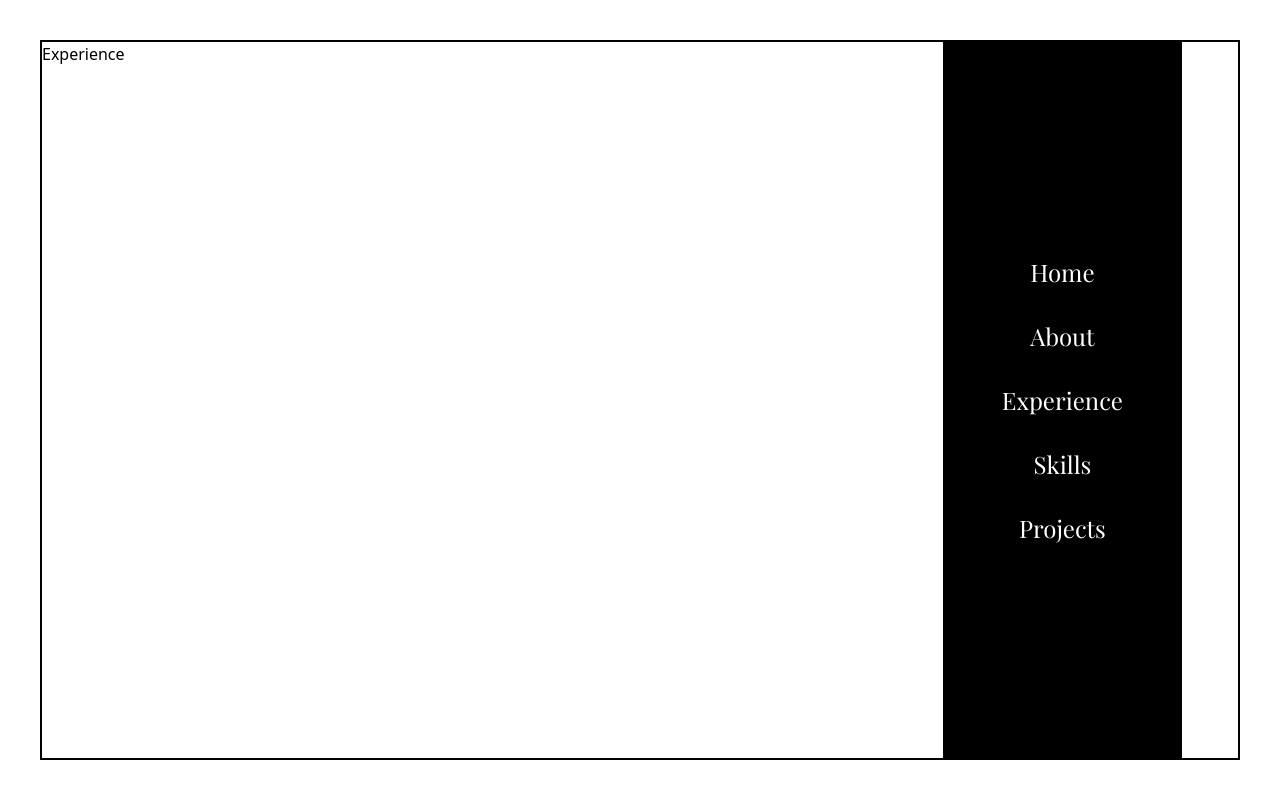
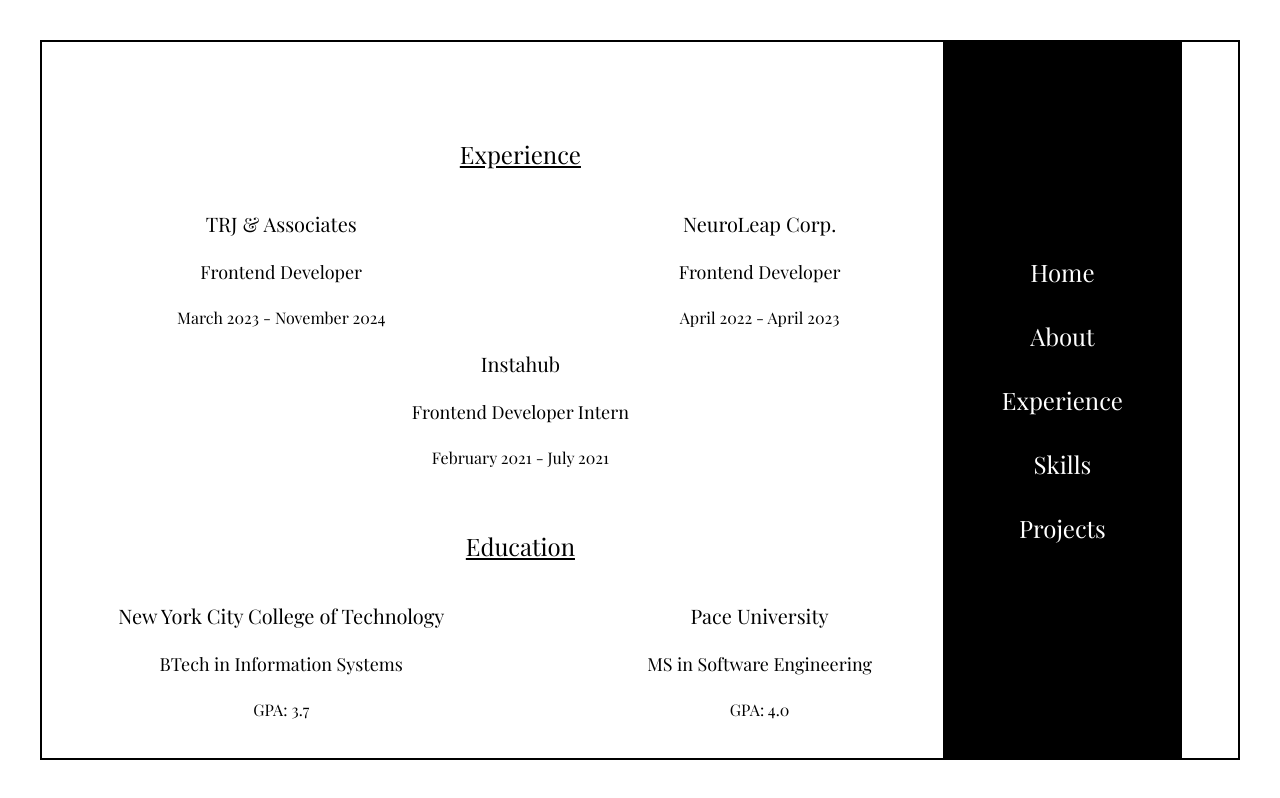
Before and after one commit to emirCo95/portfolio_v4, a Next.js app: page /experience in a window 1280 px wide. Built offline with nearby package versions, Linux system fonts and the light colour scheme; a web font is replaced by a local one.

Commit message:
Update page.tsx

```diff
--- a/app/experience/page.tsx
+++ b/app/experience/page.tsx
@@ -1,7 +1,125 @@
+'use client';
+
+import { motion } from 'motion/react';
 import React from 'react';
+import { playFair } from '../ui/fonts';
 
 const Experience = () => {
-  return <div>Experience</div>;
+  return (
+    <div className="w-full md:w-[80%] h-full">
+      <motion.div
+        className="-z-10 w-full h-full"
+        initial={{ opacity: 0, x: 250 }}
+        animate={{ opacity: 1, x: 0, transition: { duration: 1 } }}
+      >
+        <div className="w-full h-full flex flex-col items-center justify-center">
+          <h1
+            className={`${playFair.className} antialiased mt-20 mb-10 text-lg md:text-2xl underline`}
+          >
+            Experience
+          </h1>
+          <div className="w-full flex flex-col justify-center items-center">
+            <div className="w-full flex justify-center items-center">
+              <div className="w-full flex flex-col justify-center items-center">
+                <h1
+                  className={`${playFair.className} antialiased mb-5 text-md md:text-xl`}
+                >
+                  TRJ & Associates
+                </h1>
+                <h2
+                  className={`${playFair.className} antialiased mb-5 text-sm md:text-lg`}
+                >
+                  Frontend Developer
+                </h2>
+                <p
+                  className={`${playFair.className} antialiased mb-5 text-xs md:text-base`}
+                >
+                  March 2023 - November 2024
+                </p>
+              </div>
+              <div className="w-full flex flex-col justify-center items-center">
+                <h1
+                  className={`${playFair.className} antialiased mb-5 text-md md:text-xl`}
+                >
+                  NeuroLeap Corp.
+                </h1>
+                <h2
+                  className={`${playFair.className} antialiased mb-5 text-sm md:text-lg`}
+                >
+                  Frontend Developer
+                </h2>
+                <p
+                  className={`${playFair.className} antialiased mb-5 text-xs md:text-base`}
+                >
+                  April 2022 - April 2023
+                </p>
+              </div>
+            </div>
+            <div className="w-full flex justify-center items-center">
+              <div className="w-full flex flex-col justify-center items-center">
+                <h1
+                  className={`${playFair.className} antialiased text-center mb-5 text-md md:text-xl`}
+                >
+                  Instahub
+                </h1>
+                <h2
+                  className={`${playFair.className} antialiased mb-5 text-sm md:text-lg`}
+                >
+                  Frontend Developer Intern
+                </h2>
+                <p
+                  className={`${playFair.className} antialiased mb-5 text-xs md:text-base`}
+                >
+                  February 2021 - July 2021
+                </p>
+              </div>
+            </div>
+          </div>
+          <h1
+            className={`${playFair.className} antialiased text-lg md:text-2xl my-10 underline`}
+          >
+            Education
+          </h1>
+          <div className="w-full flex justify-center items-center">
+            <div className="w-full flex flex-col justify-center items-center">
+              <h1
+                className={`${playFair.className} antialiased mb-5 text-md md:text-xl text-center`}
+              >
+                New York City College of Technology
+              </h1>
+              <h2
+                className={`${playFair.className} antialiased mb-5 text-sm md:text-lg`}
+              >
+                BTech in Information Systems
+              </h2>
+              <p
+                className={`${playFair.className} antialiased mb-5 text-xs md:text-base`}
+              >
+                GPA: 3.7
+              </p>
+            </div>
+            <div className="w-full flex flex-col justify-center items-center">
+              <h1
+                className={`${playFair.className} antialiased mb-5 text-md md:text-xl`}
+              >
+                Pace University
+              </h1>
+              <h2
+                className={`${playFair.className} antialiased mb-5 text-sm md:text-lg`}
+              >
+                MS in Software Engineering
+              </h2>
+              <p
+                className={`${playFair.className} antialiased mb-5 text-xs md:text-base`}
+              >
+                GPA: 4.0
+              </p>
+            </div>
+          </div>
+        </div>
+      </motion.div>
+    </div>
+  );
 };
 
 export default Experience;
```
